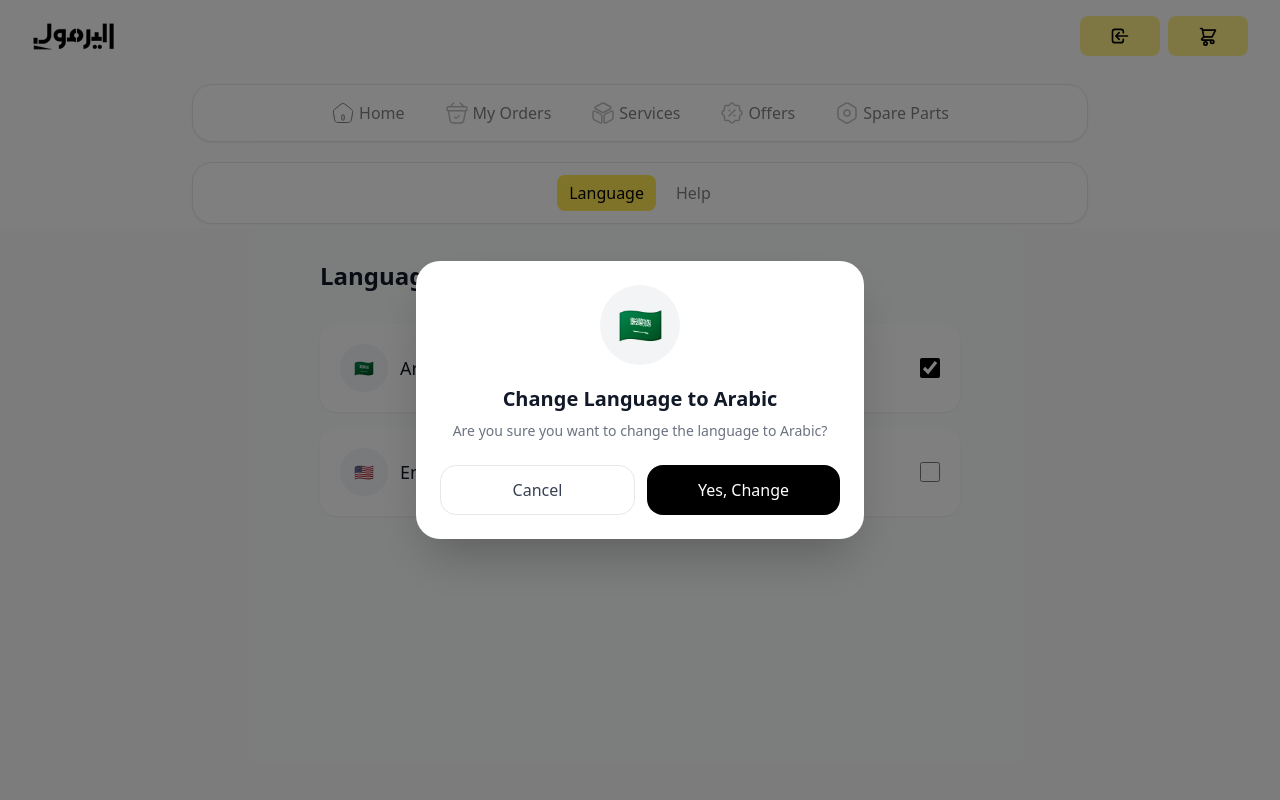
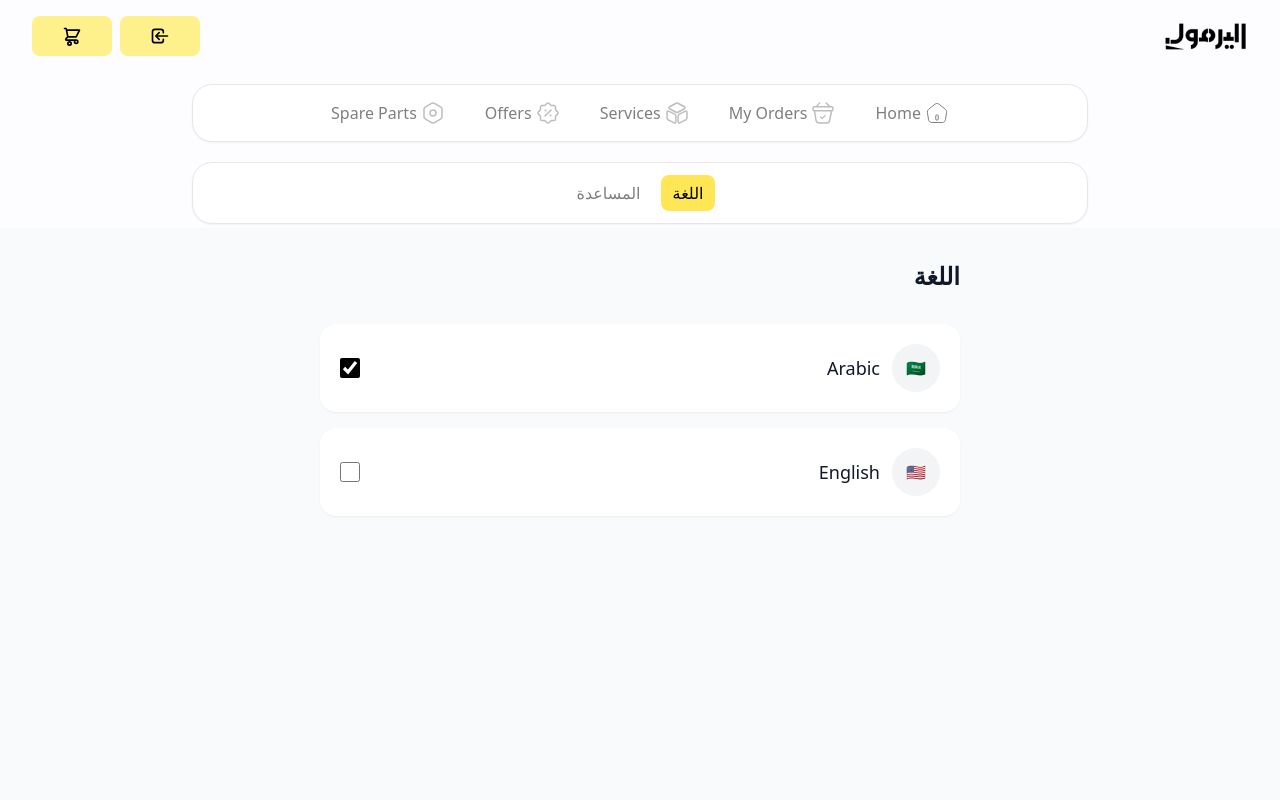
Before and after one commit to Abdalla34/Yarmook-2, a Nuxt app: page /language in a window 1280 px wide. Shown: the top 800 px of the page. Built offline with nearby package versions, Linux system fonts and the light colour scheme.

Commit message:
Add i18n support: Integrated @nuxtjs/i18n for multilingual capabilities, added Arabic and English locales, and updated components to utilize translations. Enhanced language selection functionality in the language page and ProfileLinksBar component.

```diff
--- a/app/app.vue
+++ b/app/app.vue
@@ -1,6 +1,5 @@
 <template>
   <div>
-    <!-- <NuxtRouteAnnouncer /> -->
     <Header />
     <div class="pt-16 pb-16 md:pb-0">
       <LinksBar />
@@ -10,3 +9,15 @@
     <MobileBottomBar/>
   </div>
 </template>
+
+<script setup>
+const { locale } = useI18n()
+
+const dirMap = { ar: 'rtl', en: 'ltr' }
+
+useHead({
+  htmlAttrs: {
+    dir: computed(() => dirMap[locale.value] || 'ltr'),
+  },
+})
+</script>
--- a/app/components/ProfileLinksBar.vue
+++ b/app/components/ProfileLinksBar.vue
@@ -18,14 +18,16 @@ const props = defineProps({
   },
 })
 
+const { t } = useI18n()
+
 const allLinks = [
-  { to: '/my-cars', label: 'My Cars' },
-  { to: '/wallet', label: 'Wallet' },
-  { to: '/language', label: 'Language' },
-  { to: '/points', label: 'Points' },
-  { to: '/vouchers', label: 'Vouchers' },
-  { to: '/memberships', label: 'Memberships' },
-  { to: '/help', label: 'Help' },
+  { to: '/my-cars', label: computed(() => t('my_cars')) },
+  { to: '/wallet', label: computed(() => t('wallet')) },
+  { to: '/language', label: computed(() => t('language')) },
+  { to: '/points', label: computed(() => t('points')) },
+  { to: '/vouchers', label: computed(() => t('vouchers')) },
+  { to: '/memberships', label: computed(() => t('memberships')) },
+  { to: '/help', label: computed(() => t('help')) },
 ]
 
 const guestOnly = ['/language', '/help']
--- a/app/pages/language.vue
+++ b/app/pages/language.vue
@@ -1,5 +1,5 @@
 <template>
-    <ProfileLinksBar />
+     <ProfileLinksBar :isLoggedIn="isLoggedIn" />
     <div class="lang-page">
         <div class="min-h-screen bg-gray-50 py-8">
             <div class="mx-auto max-w-2xl px-4">
@@ -7,73 +7,70 @@
                 <!-- Page Title -->
                 <div class="mb-8">
                     <h1 class="text-2xl font-bold text-gray-900">
-                        Language
+                        {{ $t('language') }}
                     </h1>
                 </div>
 
                 <!-- Arabic Language -->
-                <div class="mb-4 rounded-2xl bg-white p-5 shadow-sm">
+                <div class="mb-4 rounded-2xl bg-white p-5 shadow-sm" @click="selectLang('ar')">
                     <div class="flex items-center justify-between">
                         <div class="flex items-center gap-3">
                             <div class="flex h-12 w-12 items-center justify-center rounded-full bg-gray-100">
                                 🇸🇦
                             </div>
-
                             <h5 class="text-lg font-medium text-gray-900">
                                 Arabic
                             </h5>
                         </div>
-
-                        <input type="checkbox" checked
-                            class="h-5 w-5 cursor-pointer rounded border-gray-300 accent-black" />
+                        <input type="checkbox" :checked="locale === 'ar'"
+                            class="h-5 w-5 pointer-events-none rounded border-gray-300 accent-black" />
                     </div>
                 </div>
 
                 <!-- English Language -->
-                <div class="mb-4 rounded-2xl bg-white p-5 shadow-sm">
+                <div class="mb-4 rounded-2xl bg-white p-5 shadow-sm" @click="selectLang('en')">
                     <div class="flex items-center justify-between">
                         <div class="flex items-center gap-3">
                             <div class="flex h-12 w-12 items-center justify-center rounded-full bg-gray-100">
                                 🇺🇸
                             </div>
-
                             <h5 class="text-lg font-medium text-gray-900">
                                 English
                             </h5>
                         </div>
-
-                        <input type="checkbox" class="h-5 w-5 cursor-pointer rounded border-gray-300 accent-black" />
+                        <input type="checkbox" :checked="locale === 'en'"
+                            class="h-5 w-5 pointer-events-none rounded border-gray-300 accent-black" />
                     </div>
                 </div>
 
                 <!-- Change Language Modal -->
-                <div class="fixed inset-0 z-50 flex items-center justify-center bg-black/50 px-4">
+                <div v-if="showModal"
+                    class="fixed inset-0 z-50 flex items-center justify-center bg-black/50 px-4">
                     <div class="w-full max-w-md rounded-3xl bg-white p-6 text-center shadow-2xl">
 
                         <!-- Flag -->
                         <div
                             class="mx-auto mb-5 flex h-20 w-20 items-center justify-center rounded-full bg-gray-100 text-4xl">
-                            🇸🇦
+                            {{ targetLang.flag }}
                         </div>
 
                         <!-- Title -->
                         <h3 class="mb-2 text-xl font-semibold text-gray-900">
-                            Change Language to Arabic
+                            Change Language to {{ targetLang.name }}
                         </h3>
 
                         <!-- Description -->
                         <p class="mb-6 text-sm text-gray-500">
-                            Are you sure you want to change the language to Arabic?
+                            Are you sure you want to change the language to {{ targetLang.name }}?
                         </p>
 
                         <!-- Actions -->
                         <div class="flex gap-3">
-                            <button
+                            <button @click="cancelLang"
                                 class="flex-1 rounded-2xl border border-gray-200 py-3 font-medium text-gray-700 transition hover:bg-gray-50">
                                 Cancel
                             </button>
-
-                            <button
+                            <button @click="confirmLang"
                                 class="flex-1 rounded-2xl bg-black py-3 font-medium text-white transition hover:opacity-90">
                                 Yes, Change
                             </button>
@@ -86,3 +83,38 @@
         </div>
     </div>
 </template>
+
+<script setup>
+const { locale, setLocale } = useI18n()
+const { token } = useGlobalApi()
+
+const isLoggedIn = computed(() => !!token.value)
+const showModal = ref(false)
+const selectedLang = ref(null)
+
+const langMap = {
+  ar: { name: 'Arabic', flag: '🇸🇦' },
+  en: { name: 'English', flag: '🇺🇸' },
+}
+
+const targetLang = computed(() => langMap[selectedLang.value] || langMap.ar)
+
+function selectLang(code) {
+  if (code === locale.value) return
+  selectedLang.value = code
+  showModal.value = true
+}
+
+function cancelLang() {
+  showModal.value = false
+  selectedLang.value = null
+}
+
+function confirmLang() {
+  if (selectedLang.value) {
+    setLocale(selectedLang.value)
+  }
+  showModal.value = false
+  selectedLang.value = null
+}
+</script>
--- /dev/null
+++ b/i18n/i18n.config.ts
@@ -0,0 +1,38 @@
+export default defineI18nConfig(() => ({
+  legacy: false,
+  locale: 'ar',
+  messages: {
+    ar: {
+      site_name: 'أليارموك',
+      welcome: 'مرحباً بك',
+      home: 'الرئيسية',
+      about: 'حول',
+      contact: 'اتصل بنا',
+      products: 'المنتجات',
+      services: 'الخدمات',
+      my_cars: 'سياراتي',
+      wallet: 'المحفظة',
+      language: 'اللغة',
+      points: 'النقاط',
+      vouchers: 'الكوبونات',
+      memberships: 'العضويات',
+      help: 'المساعدة',
+    },
+    en: {
+      site_name: 'Al Yarmook',
+      welcome: 'Welcome',
+      home: 'Home',
+      about: 'About',
+      contact: 'Contact Us',
+      products: 'Products',
+      services: 'Services',
+      my_cars: 'My Cars',
+      wallet: 'Wallet',
+      language: 'Language',
+      points: 'Points',
+      vouchers: 'Vouchers',
+      memberships: 'Memberships',
+      help: 'Help',
+    },
+  },
+}))
--- a/nuxt.config.ts
+++ b/nuxt.config.ts
@@ -3,8 +3,23 @@ export default defineNuxtConfig({
   compatibilityDate: '2025-07-15',
   devtools: { enabled: true },
   modules: [
-    '@nuxtjs/tailwindcss', '@vee-validate/nuxt'
+    '@nuxtjs/tailwindcss', '@vee-validate/nuxt', '@nuxtjs/i18n'
   ],
+
+  i18n: {
+    locales: [
+      { code: 'ar', iso: 'ar-SA', dir: 'rtl', name: 'العربية' },
+      { code: 'en', iso: 'en-US', dir: 'ltr', name: 'English' },
+    ],
+    defaultLocale: 'ar',
+    strategy: 'prefix_except_default',
+    detectBrowserLanguage: {
+      useCookie: true,
+      cookieKey: 'i18n_redirected',
+      redirectOn: 'root',
+    },
+    vueI18n: 'i18n.config.ts',
+  },
   css: ['@/assets/css/tailwind.css'],
   runtimeConfig: {
     public: {
--- a/package.json
+++ b/package.json
@@ -10,6 +10,7 @@
     "postinstall": "nuxt prepare"
   },
   "dependencies": {
+    "@nuxtjs/i18n": "^10.4.0",
     "@vee-validate/nuxt": "^4.15.1",
     "gsap": "^3.15.0",
     "nuxt": "^4.4.6",
```
Also changed, not shown: 1 other file (tests, documents, lock files or other folders).
